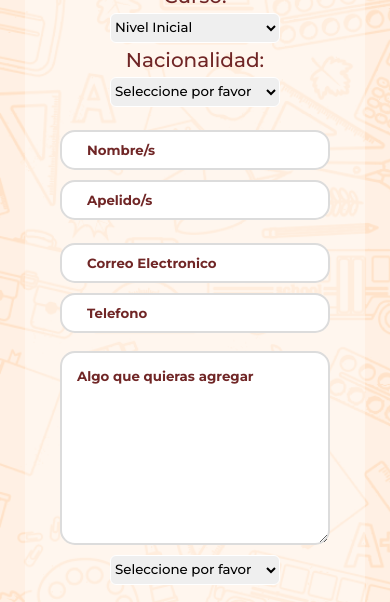
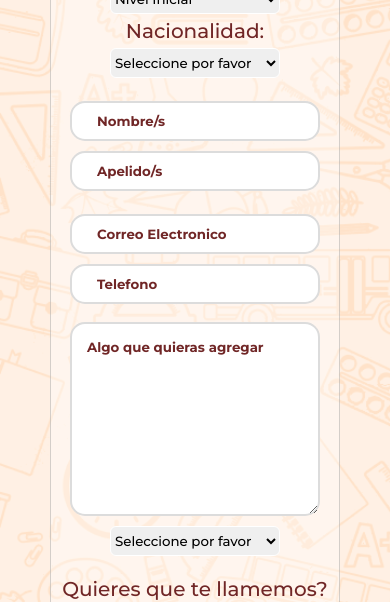
Before and after one commit to guoris/Proyecto-Final-DesarrolloWeb-Coderhouse, a website: page pages/contacto.html in a window 390 px wide. Shown: the part 1398-2000 px from the top of the page. Drawn offline with Linux system fonts and the light colour scheme.

Commit message:
Se modifico la vista mobile

```diff
--- a/scss/layout/_nav.scss
+++ b/scss/layout/_nav.scss
@@ -60,9 +60,12 @@
         background-color: $almostgray;
         font-size: 2rem;
         padding: 8px 0px;
-        @include media-up(xxsm){}
+        @include media-up(xxsm){
+            font-size: 1.5rem;
+        }
         @include media-up(xsm){
-            font-size: 1.5rem;}
+            font-size: 1.5rem;
+        }
         @include media-up(sm){
             font-size: 1.8rem;
         }
--- a/scss/pages/_contacto.scss
+++ b/scss/pages/_contacto.scss
@@ -21,11 +21,12 @@
 
     .go-contact {
         background: #ffffff5c;
+        border: 1px solid #8888885c;
         border-radius: 31px;
         padding: 40px;
 
         @include media-up(xxsm){
-            padding: 20px;
+            padding: 11px;
         }
         @include media-up(xsm){
             padding: 20px;
@@ -47,6 +48,21 @@
             text-align: center;
             margin-left: auto;
             margin-right: auto;
+            @include media-up(xxsm){
+                width: 25rem;
+            }
+            @include media-up(xsm){
+                width: 30rem;
+            }
+            @include media-up(sm){
+                width: 30rem;
+            }
+            @include media-up(md){
+                width: 30rem;
+            }
+            @include media-up(lg){
+                width: 30rem;
+            }
         }
         .form-user {
             display: flex;
@@ -113,7 +129,7 @@
                     background-color: #f6f6f6;
                 }
                 @include media-up(xxsm){
-                    width: 27rem;
+                    width: 25rem;
                 }
                 @include media-up(xsm){
                     width: 30rem;
@@ -149,7 +165,7 @@
                         background-color: #f6f6f6;
                     }
                     @include media-up(xxsm){
-                        width: 27rem;
+                        width: 25rem;
                     }
                     @include media-up(xsm){
                         width: 30rem;
@@ -200,6 +216,21 @@
                 margin: 11px 0px;
                 color: #702626;
                 font-size: 2.2rem;
+                @include media-up(xxsm){
+                    font-size: 2rem;
+                }
+                @include media-up(xsm){
+                    font-size: 2.2rem;
+                }
+                @include media-up(sm){
+                    font-size: 2.2rem;
+                }
+                @include media-up(md){
+                    font-size: 2.2rem;
+                }
+                @include media-up(lg){
+                    font-size: 2.2rem;
+                }
             }
             input[type='checkbox'] {
                 position: relative;
--- a/scss/pages/_index.scss
+++ b/scss/pages/_index.scss
@@ -113,7 +113,7 @@
                 border: 3px solid #a02727;
                 box-shadow: 13px 13px 4px 0px #0000008a;
                 @include media-up(xxsm) {
-                    width: 35rem;
+                    width: 28rem;
                 }
                 @include media-up(xsm) {
                     width: 35rem;
@@ -151,7 +151,7 @@
                 color: #a02727;
                 @include media-up(xxsm){
                     text-shadow: #434343ab .5px .5px;
-                    font-size: 1.5rem;
+                    font-size: 1.4rem;
                 }
                 @include media-up(xsm) {
                     text-shadow: #434343ab .5px .5px;
@@ -195,8 +195,8 @@
                 height: 50px;
                 width: 100%;
                 @include media-up(xxsm){
-                    font-size: 2.6rem;
-                    padding-top: 9px;
+                    font-size: 2.2rem;
+                    padding-top: 13px;
                 }
                 @include media-up(xsm) {
                     font-size: 2.9rem;
@@ -246,8 +246,8 @@
                 font-size: 2.5rem;
                 width: 81rem;
                 @include media-up(xxsm){}
-                    font-size: 1.4rem;
-                    width: 31rem;
+                    font-size: 1.3rem;
+                    width: 28rem;
                 @include media-up(xsm){
                     font-size: 1.4rem;
                     width: 31rem;
--- a/scss/pages/_quienessomo.scss
+++ b/scss/pages/_quienessomo.scss
@@ -6,18 +6,23 @@
     flex-direction: row;
     align-items: center;
     @include media-up(xxsm) {
+        min-height: 155vh;
         flex-direction: column;
     }
     @include media-up(xsm) {
+        min-height: 100vh;
         flex-direction: column;
     }
     @include media-up(sm) {
+        min-height: 100vh;
         flex-direction: column;
     }
     @include media-up(md) {
+        min-height: 100vh;
         flex-direction: column;
     }
     @include media-up(lg) {
+        min-height: 100vh;
         flex-direction: row;
     }
 
@@ -25,7 +30,7 @@
         width: 84rem;
 
         @include media-up(xxsm) {
-            width: 29rem;
+            width: 27rem;
         }
         @include media-up(xsm) {
             width: 35rem;
@@ -46,7 +51,7 @@
             padding: 20px 0px;
 
             @include media-up(xxsm) {
-                font-size: 1.5rem;
+                font-size: 1.4rem;
                 padding: 10px 0px;
             }
             @include media-up(xsm) {
--- a/scss/pages/_resena.scss
+++ b/scss/pages/_resena.scss
@@ -101,7 +101,7 @@
                 }
             }
             @include media-up(xxsm){
-                width: 30rem;
+                width: 27rem;
             }
             @include media-up(xsm){
                 width: 34rem;
@@ -156,7 +156,7 @@
                 }
             }
             @include media-up(xxsm){
-                width: 30rem;
+                width: 27rem;
             }
             @include media-up(xsm){
                 width: 30rem;
@@ -206,7 +206,7 @@
                 }
             }
             @include media-up(xxsm){
-                width: 30rem;
+                width: 27rem;
             }
             @include media-up(xsm){
                 width: 30rem;
@@ -237,7 +237,7 @@
                 text-align: center;
             }
             @include media-up(xxsm){
-                width: 30rem;
+                width: 27rem;
             }
             @include media-up(xsm){
                 width: 30rem;
@@ -256,7 +256,7 @@
     .rw-tit {
         font-size: 3rem;
         @include media-up(xxsm){
-            font-size: 2.5rem;
+            font-size: 2.2rem;
         }
         @include media-up(xsm){
             font-size: 2.7rem;
--- a/scss/tools/_responsive.scss
+++ b/scss/tools/_responsive.scss
@@ -1,5 +1,5 @@
 $breakpoints : (
-    xxsm : 375px,
+    xxsm : 320px,
     xsm : 420px,
     sm : 540px,
     hh : 630px,
```
Also changed, not shown: css/styles.css.
